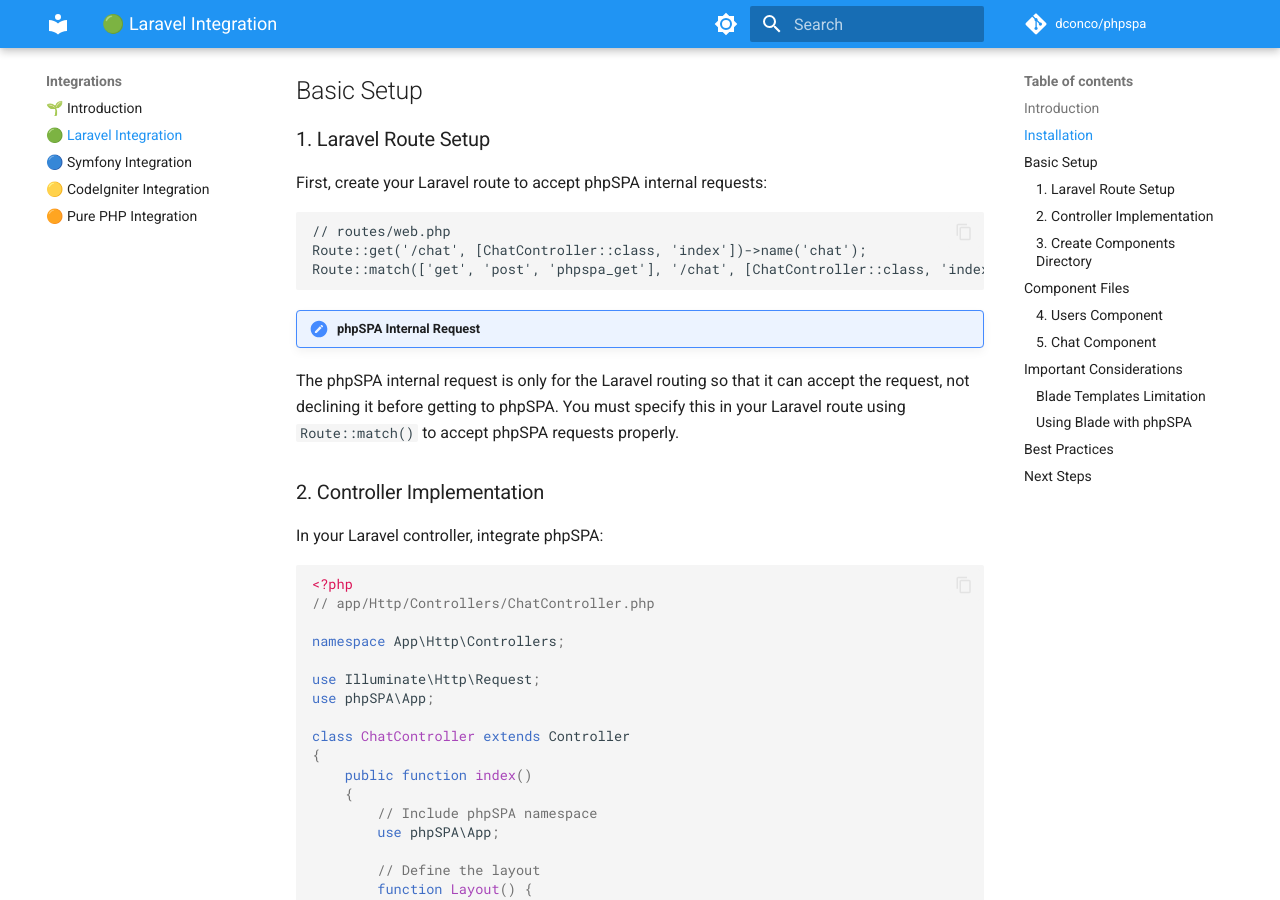
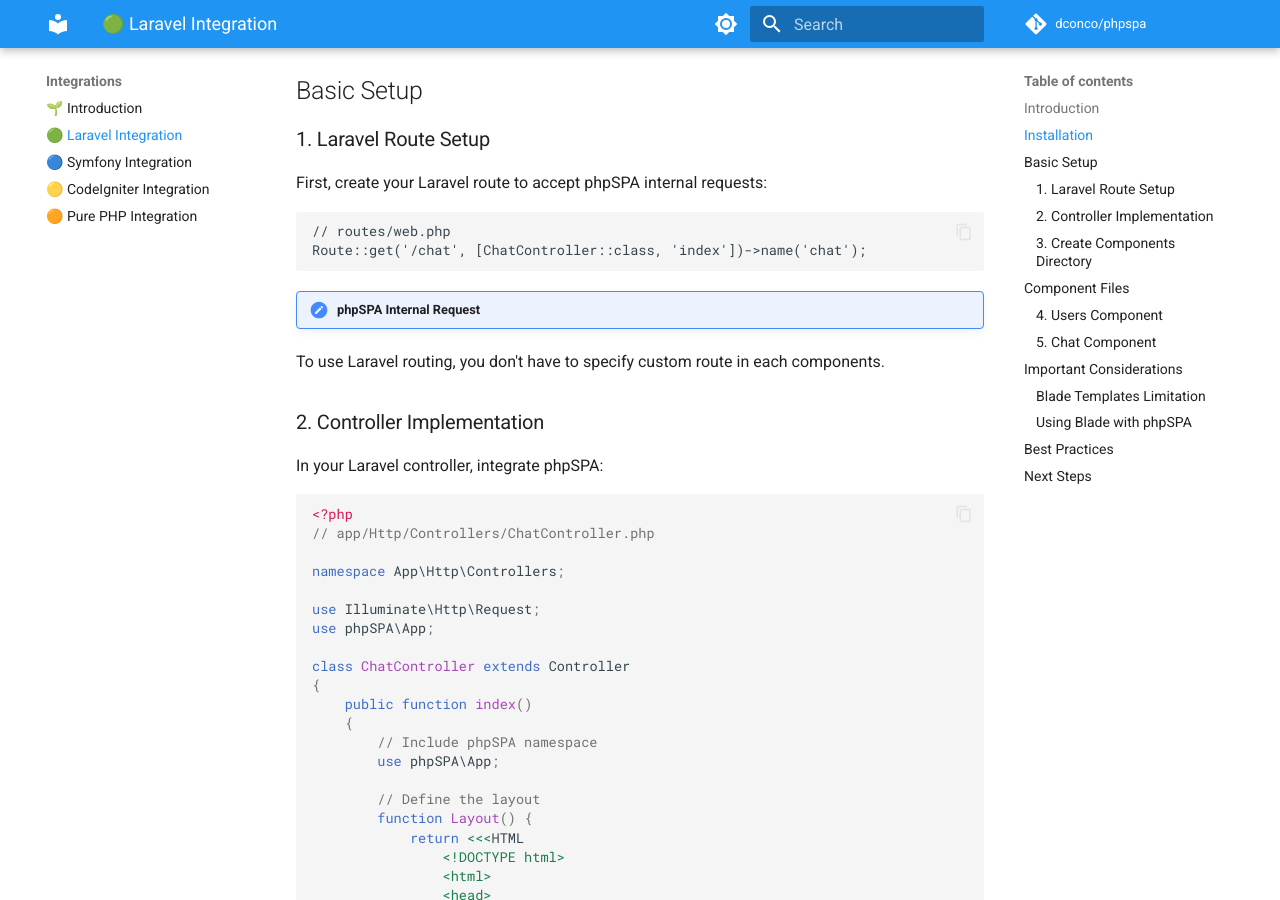
Before and after one commit to dconco/phpspa, an MkDocs documentation site: the page built from docs/integrations/laravel-integration.md, in a window 1280 px wide and 900 px high, scrolled down 746 px. Built offline with MkDocs 1.6.1 and Material for MkDocs 9.7.7, drawn with Linux system fonts in a browser that asks for light colours; comment, search, counter and statistics services are not loaded; the version menu is left out.

````diff
--- a/docs/integrations/laravel-integration.md
+++ b/docs/integrations/laravel-integration.md
@@ -30,11 +30,10 @@ First, create your Laravel route to accept phpSPA internal requests:
 ```php
 // routes/web.php
 Route::get('/chat', [ChatController::class, 'index'])->name('chat');
-Route::match(['get', 'post', 'phpspa_get'], '/chat', [ChatController::class, 'index']); // For phpSPA requests
 ```
 
 !!! note "phpSPA Internal Request"
-The phpSPA internal request is only for the Laravel routing so that it can accept the request, not declining it before getting to phpSPA. You must specify this in your Laravel route using `Route::match()` to accept phpSPA requests properly.
+To use Laravel routing, you don't have to specify custom route in each components.
 
 ### 2. Controller Implementation
 
````
Also changed, not shown: CHANGELOG.md (+6 -2 lines), docs/5-route-patterns-and-param-types.md (+1 -1 lines), 1 other file.
